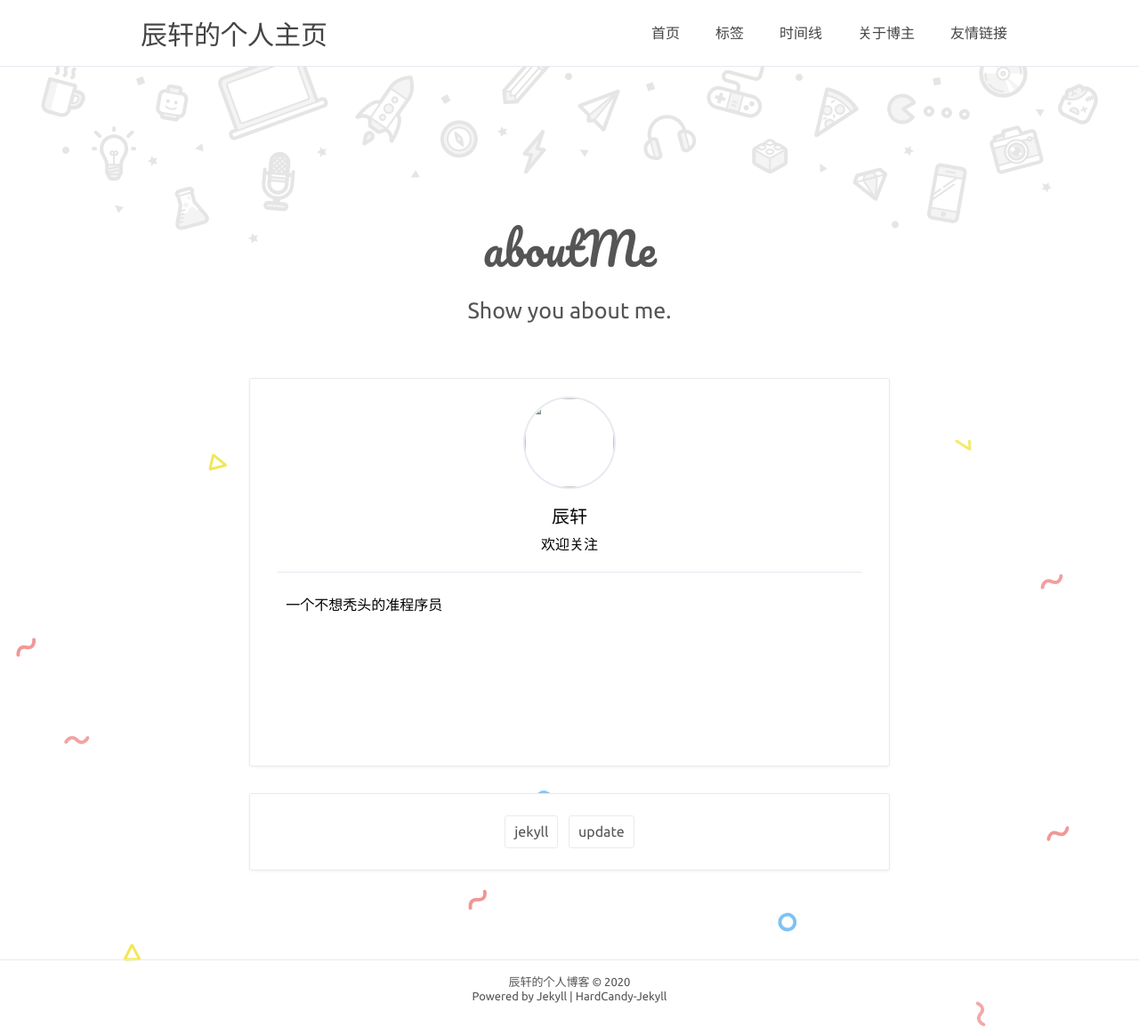
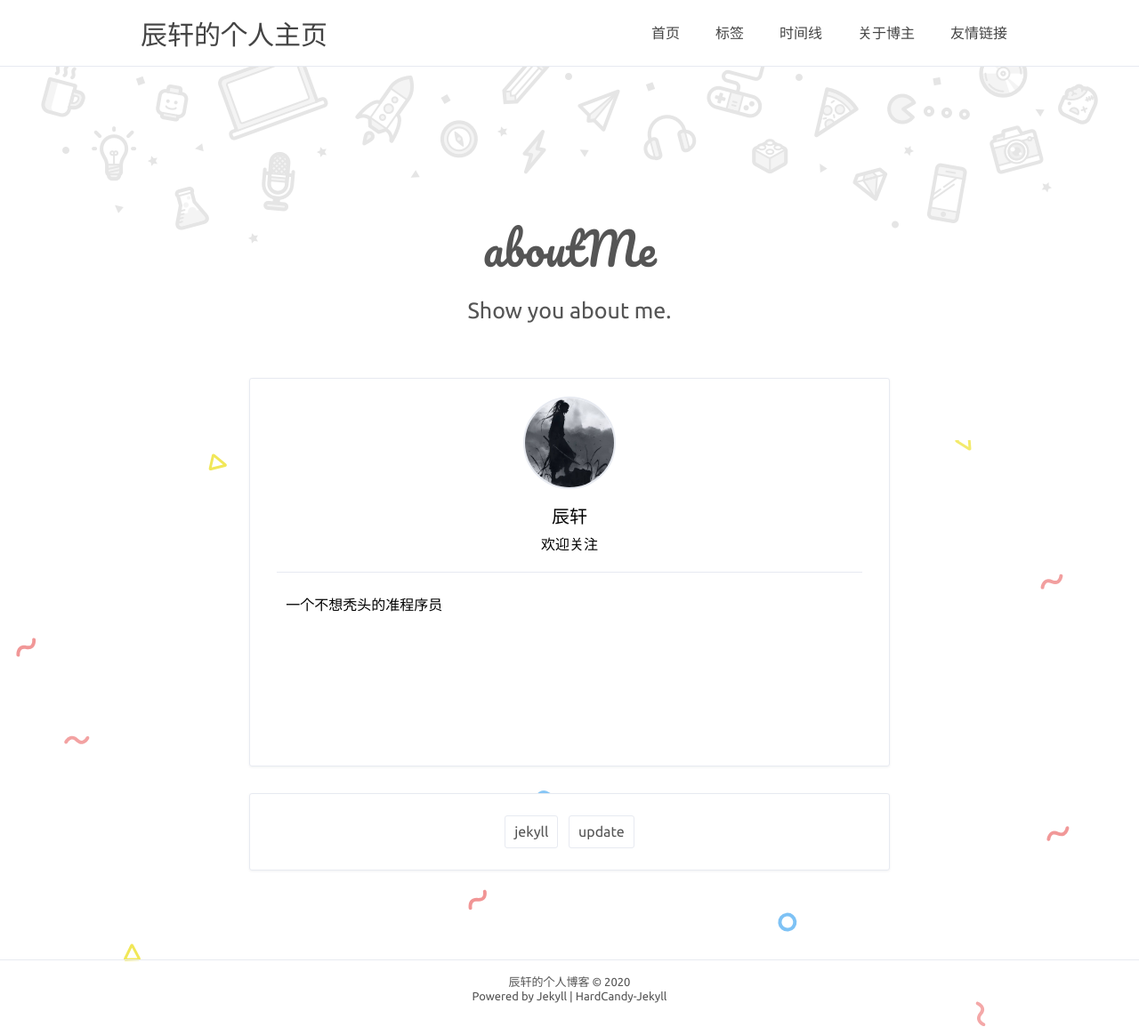
Before and after one commit to xinhuoshixincha/xinhuoshixincha.github.io, a Jekyll site: the page built from about.html, in a window 1280 px wide. Shown: the whole page at 89% size. Built offline with Jekyll 4.4.1, drawn with Linux system fonts in a browser that asks for light colours; comment, search, counter and statistics services are not loaded.

Commit message:
Update _config.yml

```diff
--- a/_config.yml
+++ b/_config.yml
@@ -20,7 +20,7 @@ webtitle: '辰轩的个人主页'
 bio: '欢迎关注'
 about: true
 aboutyou: '一个不想秃头的准程序员'
-portraits: '/assets/_1.jpg' # your portraits image file path
+portraits: '/assets/touxiang.png' # your portraits image file path
 
 # SNS
 SNS: true
```
